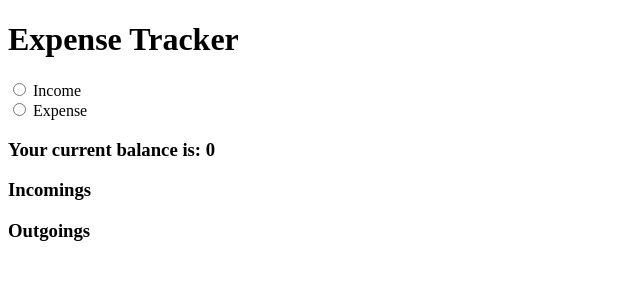
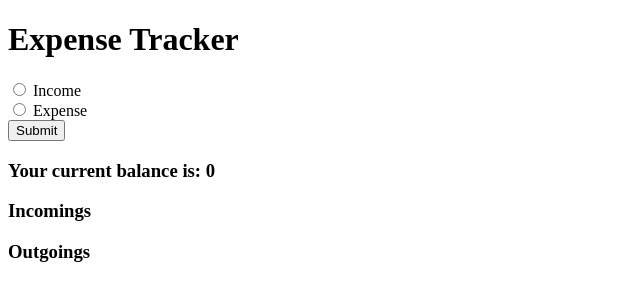
Before and after one commit to gareth-robinson865/expense-tracker, a plain HTML site: page index.html in a window 1280 px wide. Shown: the whole page, without its empty margins (0-640 px from the left). Drawn offline with Linux system fonts and the light colour scheme.

Commit message:
submit button created

```diff
--- a/index.html
+++ b/index.html
@@ -18,8 +18,8 @@
                 <input type="radio" id="income" name="money-flow" value="income">
                 <label for="income">Income</label><br>
                 <input type="radio" id="expense" name="money-flow" value="expense">
-                <label for="expense">Expense</label>
-
+                <label for="expense">Expense</label><br>
+                <input id="submit-btn" type="submit" value="Submit">
             </form>
         </section>
 
```
